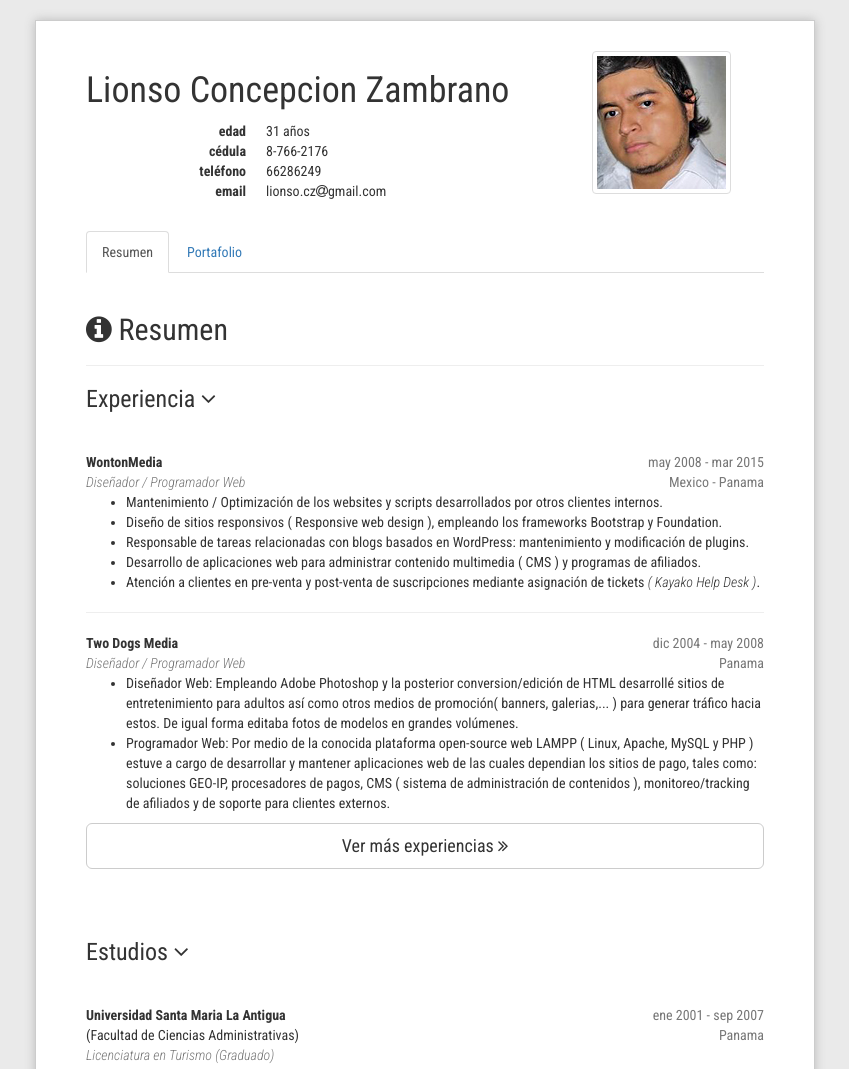
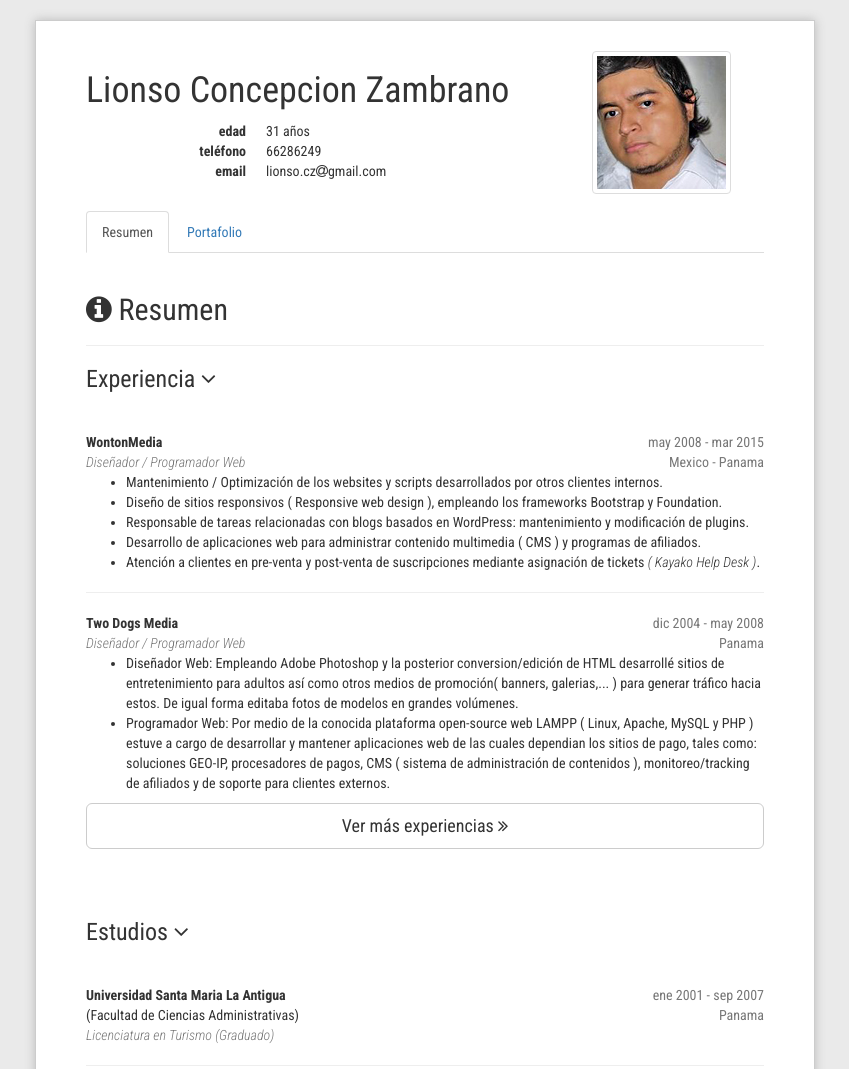
Before and after one commit to lio507/lionso.github.io, a plain HTML site: page index.html in a window 1280 px wide. Shown: the top 1069 px of the page, without its empty margins (215-1064 px from the left). Drawn offline with nearby package versions, Linux system fonts and the light colour scheme.

Commit message:
Update index.html

```diff
--- a/index.html
+++ b/index.html
@@ -46,9 +46,6 @@
             <dl class="dl-horizontal">
                 <dt>edad</dt>
                 <dd> 31 años</dd>
-
-                <dt>cédula</dt>
-                <dd> 8-766-2176</dd>
 
                 <dt>teléfono</dt>
                 <dd> 66286249</dd>
```
